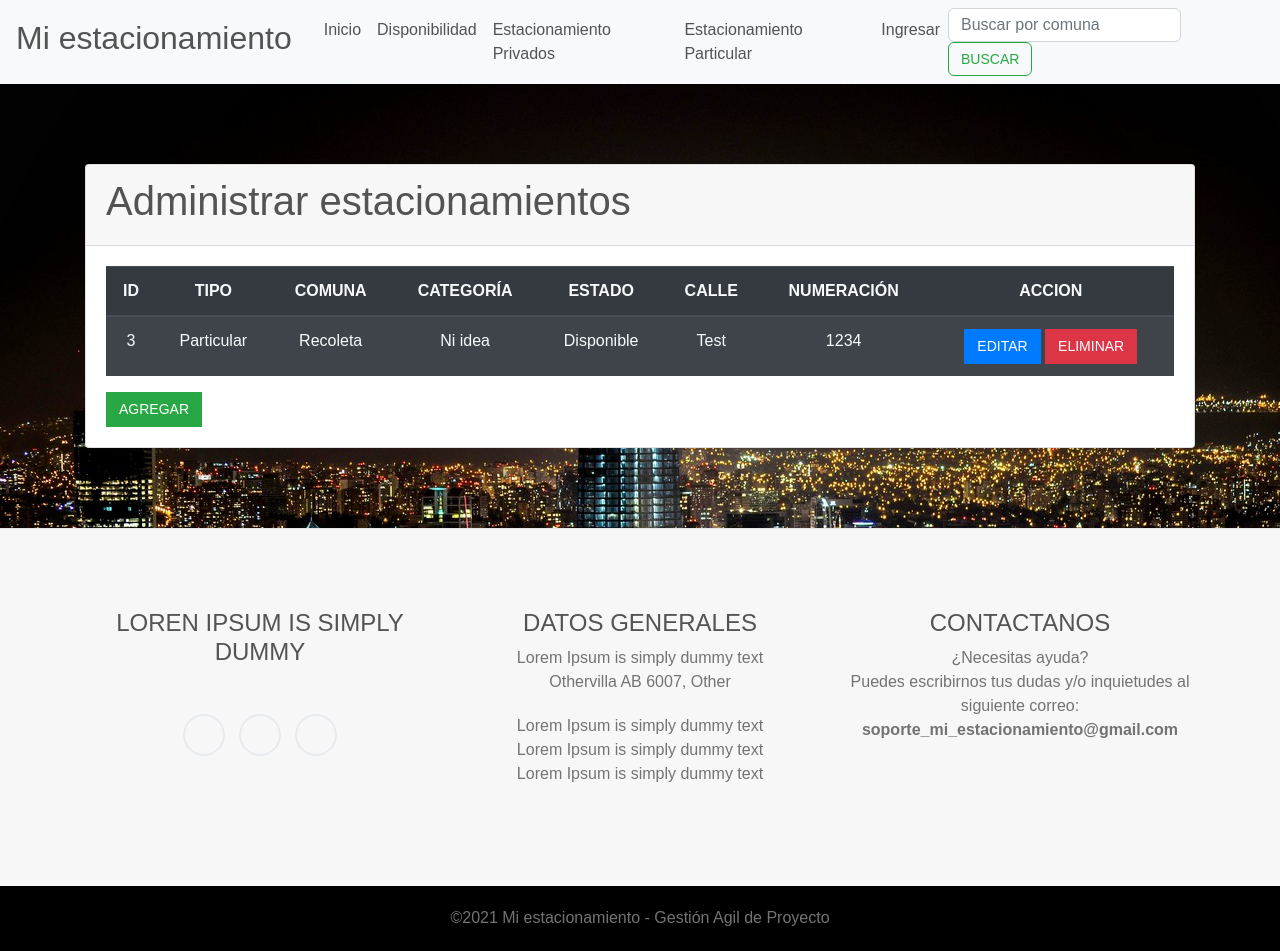
After one commit to Emilio-Rojas/estacionamiento, a Django app: page /estacionamiento/particular/listar/ in a window 1280 px wide. The commit adds this page. Run offline with Django 3.2, Linux system fonts and the light colour scheme; data comes from the database, SQL or seed files in the repository; both versions use the stored data as it was after the commit; some libraries are stand-ins or nearby versions; some web fonts are replaced.

Commit message:
Modulo completo estacionamiento particular

```diff
--- a/src/estacionamientos/urls.py
+++ b/src/estacionamientos/urls.py
@@ -8,6 +8,14 @@ from .views import *
 
 urlpatterns = [
     path('administrar/', administrar_estacionamiento, name='administrar-estacionamiento'),
+    path('disponibilidad/', disponibilidad_estacionamiento, name='disponibilidad-estacionamiento'),
     path('privado/', estacionamiento_privado, name='estacionamiento-privado'),
-    path('particular/', estacionamiento_particular, name='estacionamiento-particular'),
+
+    #Estacionamiento particulares
+    path('particular/', include([
+        path('agregar/', estacionamiento_particular_agregar, name='estacionamiento-particular-agregar'),
+        path('listar/', estacionamiento_particular_listar, name='estacionamiento-particular-listar'),
+        path('editar/<int:id_estacionamiento>/', estacionamiento_particular_editar, name='estacionamiento-particular-editar'),
+        path('eliminar/<int:id_estacionamiento>/', estacionamiento_particular_eliminar, name='estacionamiento-particular-eliminar')
+    ])),
 ]
--- a/src/estacionamientos/views.py
+++ b/src/estacionamientos/views.py
@@ -1,11 +1,50 @@
 from django.shortcuts import render, redirect
+from estacionamientos.forms import AgregarHabitacionForms, EditarHabitacionForms
+
+from estacionamientos.models import Estacionamiento
 
 def administrar_estacionamiento(request):
     return render(request, 'estacionamientos/administrar_estacionamiento.html', {})
 
-
 def estacionamiento_privado(request):
     return render(request, 'estacionamientos/estacionamiento_privado.html', {})
 
-def estacionamiento_particular(request):
-    return render(request, 'estacionamientos/estacionamiento_particular.html', {})
+def disponibilidad_estacionamiento(request):
+    return render(request, 'estacionamientos/disponibilidad_estacionamiento.html', {})
+
+
+
+#CRUD ESTACIONAMIENTO PARTICULAR
+
+def estacionamiento_particular_listar(request):
+    estacionamientos = Estacionamiento.objects.all().order_by('id')
+    return render(request, 'estacionamientos/estacionamiento_particular_listar.html', {'estacionamientos': estacionamientos})
+
+def estacionamiento_particular_agregar(request):
+    if request.method == 'POST':
+        form = AgregarHabitacionForms(request.POST, request.FILES)
+        if form.is_valid():
+            form.save()
+        return redirect('/estacionamiento/particular/listar')
+    else:
+        form = AgregarHabitacionForms()
+    return render(request, 'estacionamientos/estacionamiento_particular_agregar.html',{'form' : form})
+
+def estacionamiento_particular_editar(request, id_estacionamiento):
+    estacionamiento = Estacionamiento.objects.get(id=id_estacionamiento)
+    if request.method == "GET":
+        form = EditarHabitacionForms(instance=estacionamiento)
+    else:
+        form = EditarHabitacionForms(request.POST, request.FILES,instance=estacionamiento)
+        if form.is_valid():
+            estacionamiento = form.save(commit=False)
+            estacionamiento.save()
+        return redirect('/estacionamiento/particular/listar')
+    return render(request, "estacionamientos/estacionamiento_particular_editar.html", {'form': form})
+
+def estacionamiento_particular_eliminar(request, id_estacionamiento):
+    estacionamiento = Estacionamiento.objects.get(id=id_estacionamiento)
+    if request.method == 'POST':
+        estacionamiento.delete()
+        return redirect('/estacionamiento/particular/listar')
+    return render(request, 'estacionamientos/estacionamiento_particular_eliminar.html', {'estacionamiento': estacionamiento})
--- a/src/static/css/style.css
+++ b/src/static/css/style.css
@@ -463,3 +463,29 @@ ul.pattern .color12 {
 	border-radius: 6px;
 	height: 34px !important;
 }
+
+.formulario{
+    padding: 25px;
+    display: flex;
+    flex-direction: column;
+    align-items: center;
+    font-family: 'Times New Roman', Times, serif;
+}
+.form-row{
+    width: 50%;
+    display: flex;
+    justify-content: center;
+}
+.formulario td{
+    padding-left: 20px;
+}
+.formulario label{
+    font-size: 10px;
+}
+.form-group label{
+    font-family: 'Times New Roman', Times, serif;
+    font-size: 15px;
+}
+.formulario input select{
+    margin-right: 60px;
+}
--- a/src/template/base/navbar.html
+++ b/src/template/base/navbar.html
@@ -1,16 +1,21 @@
 {% load static %}
 <nav class="navbar navbar-expand-lg bg-light">
-    <a class="navbar-brand mr-4" href="#">Mi estacionamiento</a>
+    <a class="navbar-brand mr-4" href="/">
+      <h2>Mi estacionamiento</h2>
+    </a>
     <div class="collapse navbar-collapse">
         <ul class="navbar-nav mr-auto">
           <li class="nav-item">
             <a class="nav-link" href="/">Inicio</a>
           </li>
           <li class="nav-item">
+            <a class="nav-link" href="/estacionamiento/disponibilidad">Disponibilidad</a>
+          </li>
+          <li class="nav-item">
             <a class="nav-link" href="/estacionamiento/privado">Estacionamiento Privados</a>
           </li>
           <li class="nav-item">
-            <a class="nav-link" href="/estacionamiento/particular">Estacionamiento Particular</a>
+            <a class="nav-link" href="/estacionamiento/particular/listar">Estacionamiento Particular</a>
           </li>
           <li class="nav-link dropdown">
             <a data-toggle="dropdown" href="#">Ingresar
--- a/src/template/estacionamientos/estacionamiento_particular.html
+++ b/src/template/estacionamientos/disponibilidad_estacionamiento.html
@@ -35,7 +35,7 @@
                             </th>
                             <td> Calle 5 de abril #1234</td>
                             <td> 2 Estacionamiento disponible </td>
-                            <td> Ṕarticular </td>
+                            <td> Particular </td>
                         </tr>
                     </tbody>
                 </table>
--- /dev/null
+++ b/src/template/estacionamientos/estacionamiento_particular_listar.html
@@ -0,0 +1,59 @@
+{% extends 'base/base.html' %}
+{% load static %}
+
+{% block title %}Particulares{% endblock %}
+{% block navbar %} {% include 'base/navbar.html' %} {% endblock %}
+
+{% block content %}
+<section class="index-content">
+    <div class="container">
+        <div class="card">
+            <div class="card-header">
+                <h1>Administrar estacionamientos</h1>
+            </div>
+            <div class="card-body">
+                <table class="table table-striped table-dark text-light text-center">
+                    <thead>
+                        <tr>
+                            <th scope="col">ID</th>
+                            <th scope="col">TIPO</th>
+                            <th scope="col">COMUNA</th>
+                            <th scope="col">CATEGORÍA</th>
+                            <th scope="col">ESTADO</th>
+                            <th scope="col">CALLE</th>
+                            <th scope="col">NUMERACIÓN</th>
+                            <th scope="col">ACCION</th>
+                        </tr>
+                    </thead>
+                    <tbody>
+                        {% if estacionamientos %}
+                            {% for estacionamiento in estacionamientos %}
+                                <tr>
+                                    <td>{{ estacionamiento.id }}</td>
+                                    <td>{{ estacionamiento.tipo_estacionamiento }}</td>
+                                    <td>{{ estacionamiento.comuna_estacionamiento }}</td>
+                                    <td>{{ estacionamiento.categoria_estacionamiento }}</td>
+                                    <td>{{ estacionamiento.estado_estacionamiento }}</td>
+                                    <td>{{ estacionamiento.calle }}</td>
+                                    <td>{{ estacionamiento.numeracion }}</td>
+                                    <td>
+                                        <a class="btn btn-primary" href="/estacionamiento/particular/editar/{{ estacionamiento.id }}/" role="button">Editar</a>
+                                        <a class="btn btn-danger" href="/estacionamiento/particular/eliminar/{{ estacionamiento.id }}" role="button">Eliminar</a>
+                                    </td>
+                                </tr>
+                            {% endfor %}
+                        {% else %}
+                            <h1>No hay registros de estacionamientos</h1>
+                        {% endif %}
+                    </tbody>
+                </table>
+                <div>
+                    <a class="btn btn-success" href="/estacionamiento/particular/agregar/" role="button">Agregar</a>
+                </div>
+            </div>
+        </div>
+    </div>
+</section>
+{% endblock%}
+
+{% block footer %} {% include 'base/footer.html' %} {% endblock %}
```
Also changed, not shown: src/estacionamientos/forms.py (added, +56 -0 lines), src/template/estacionamientos/estacionamiento_particular_agregar.html (added, +29 -0 lines), src/template/estacionamientos/estacionamiento_particular_editar.html (added, +31 -0 lines), src/template/estacionamientos/estacionamiento_particular_eliminar.html (added, +31 -0 lines), src/db.sqlite3, src/static/img/eliminar.png (added).
